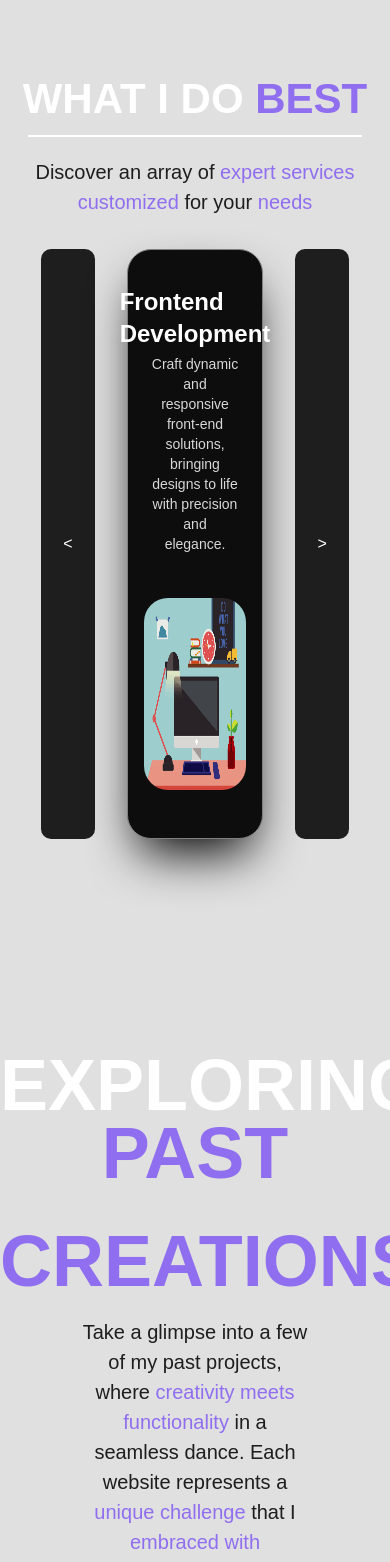
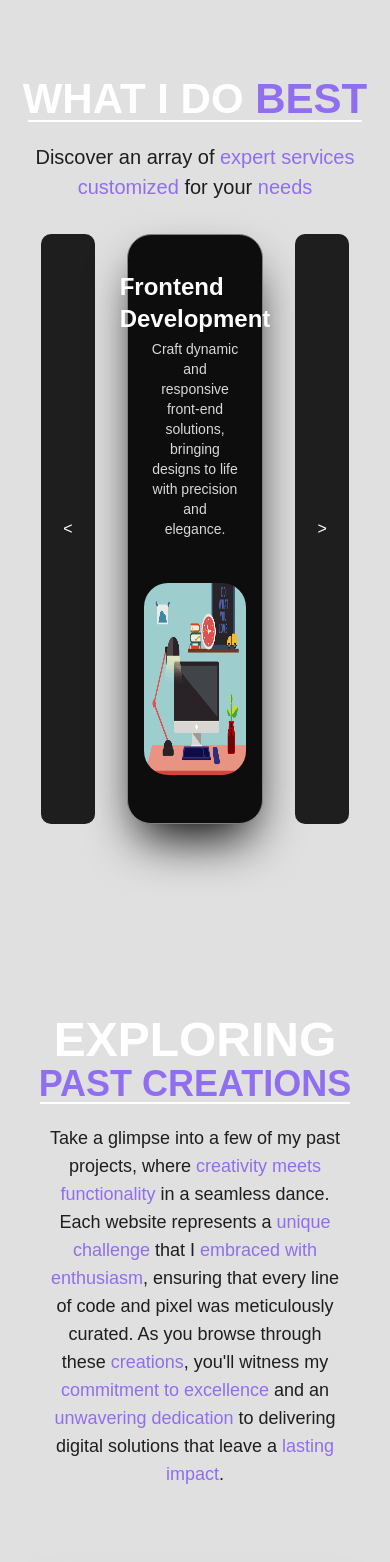
Before and after one commit to Abbbtle/kenneth-basjan-portfolio-website, a React (Vite) app: page / in a window 390 px wide. Shown: the part 3100-4662 px from the top of the page. Built offline with nearby package versions, Linux system fonts and the light colour scheme.

Commit message:
Services and Past Work sections are now mobile responsive

```diff
--- a/src/components/Services.jsx
+++ b/src/components/Services.jsx
@@ -84,7 +84,7 @@ const Services = () => {
       {/* Services Heading */}
       <h2 className='text-[42px] md:text-[72px] font-bold text-white mt-20 md:mt-40 uppercase text-center'>
           What I do <span className='text-[#906EF0]'>best</span>
-          <div className='mx-7 mt-[-15px] md:mx-[400px] md:mt-[-30px]'><HorizontalRule/></div>
+          <div className='mx-7 mt-[-30px] md:mx-[400px] md:mt-[-35px]'><HorizontalRule/></div>
       </h2>
       <p className='font-medium text-center text-[20px]'>
         Discover an array of <span className='text-[#906EF0]'>expert services customized</span> for your <span className='text-[#906EF0]'>needs</span>
--- a/src/components/Work.jsx
+++ b/src/components/Work.jsx
@@ -11,14 +11,14 @@ const Work = () => {
   return (
     <div>
       {/* Work Heading */}
-      <h2 className='text-[72px] font-bold text-white uppercase text-center mt-40 mb-[-40px]'>
+      <h2 className='text-5xl md:text-[72px] font-bold text-white uppercase text-center mt-40 md:mb-[10px]'>
         Exploring
       </h2>
-      <h2 className='text-[72px] font-bold text-[#906EF0] uppercase text-center'>
+      <h2 className='text-4xl md:text-[72px] font-bold text-[#906EF0] uppercase text-center'>
         Past Creations
-        <div className='mr-[390px] ml-[390px] mt-[-40px]'><HorizontalRule/></div>
+        <div className='mx-10 md:mx-[385px] mt-[-22px] md:mt-[20px]'><HorizontalRule/></div>
       </h2>
-      <p className='font-medium text-center text-[20px] mr-20 ml-20'>
+      <p className='font-medium text-center text-lg md:text-[20px] mx-12 md:mr-20 md:ml-20'>
         Take a glimpse into a few of my past projects, where <span className='text-[#906EF0]'>creativity meets functionality </span>
         in a seamless dance. Each website represents a <span className='text-[#906EF0]'>unique challenge </span>
         that I <span className='text-[#906EF0]'>embraced with enthusiasm</span>, ensuring that every line of code and
@@ -136,8 +136,8 @@ const Work = () => {
           <div className='bg-[#181818] shadow-lg shadow-black rounded-3xl border-dashed border-[1px] border-[#808080]'>
             <div className='flex flex-col items-center mt-28 mb-28 justify-center'>
               <LuStars className='text-[70px]'/>
-              <h3 className='uppercase text-center font-bold text-[40px] mt-10'>Your project goes here</h3>
-              <p className='text-[20px] font-light'>Let's turn your idea into reality</p>
+              <h3 className='uppercase text-center font-bold text-xl md:text-[40px] mt-10'>Your project goes here</h3>
+              <p className='text-lg md:text-[20px] font-light mt-2'>Let's turn your idea into reality</p>
               <div className='mt-20'>
                 <Button1>GET IN TOUCH</Button1>
               </div>
```
